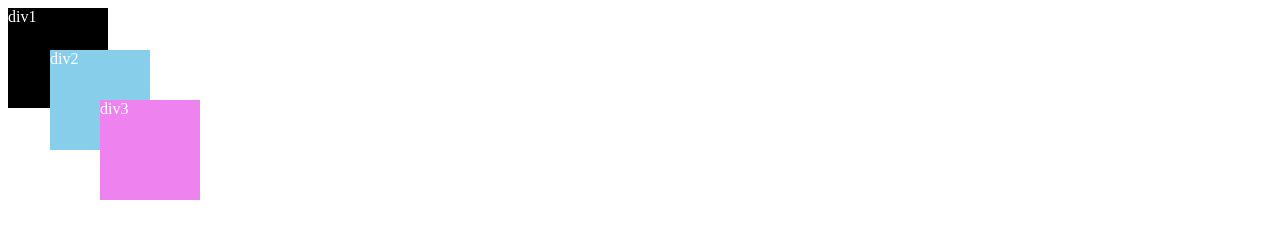
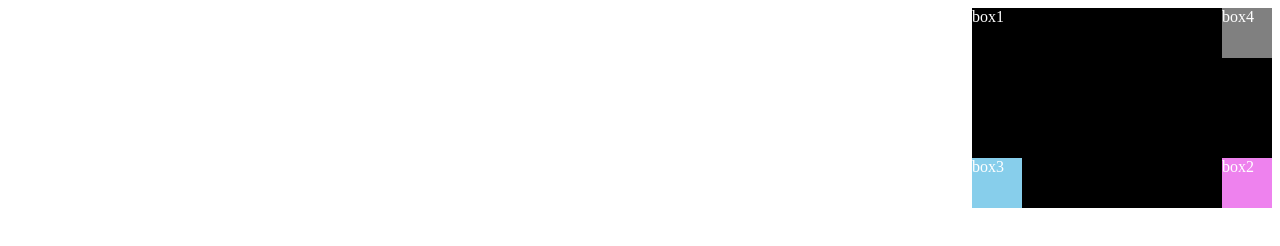
Before and after one commit to boy1434/Practice_position_flexbox, a plain HTML site: page index.html in a window 1280 px wide. Drawn offline with Linux system fonts and the light colour scheme.

Commit message:
practice_4

```diff
--- a/index.html
+++ b/index.html
@@ -11,17 +11,21 @@
 
 <body>
   <div class="main">
-    <div class="box">
-      div1
+    <div class="box box-1">
+      box1
+      <div class="box box-2">
+        box2
+      </div>
+
+      <div class="box box-3">
+        box3
+      </div>
+
+      <div class="box box-4">
+        box4
+      </div>
     </div>
 
-    <div class="box box-position_1">
-      div2
-    </div>
-
-    <div class="box box-position_2">
-      div3
-    </div>
 
 
   </div>
--- a/style.css
+++ b/style.css
@@ -1,5 +1,6 @@
 .main {
   display: flex;
+  justify-content: end;
 }
 
 .box {
@@ -9,16 +10,35 @@
   color: white;
 }
 
-.box-position_1 {
+.box-1 {
+  position: absolute;
+  width: 300px;
+  height: 200px;
+
+}
+
+.box-2 {
+  position: absolute;
+  background-color: violet;
+  right: 0px;
+  bottom: 0px;
+  width: 50px;
+  height: 50px;
+}
+
+.box-3 {
   position: absolute;
   background-color: skyblue;
-  top: 50px;
-  left: 50px;
+  bottom: 0px;
+  width: 50px;
+  height: 50px;
 }
 
-.box-position_2 {
+.box-4 {
   position: absolute;
-  background-color: violet;
-  top: 100px;
-  left: 100px;
+  background-color: gray;
+  width: 50px;
+  height: 50px;
+  right: 0px;
+  top: 0px;
 }
```
